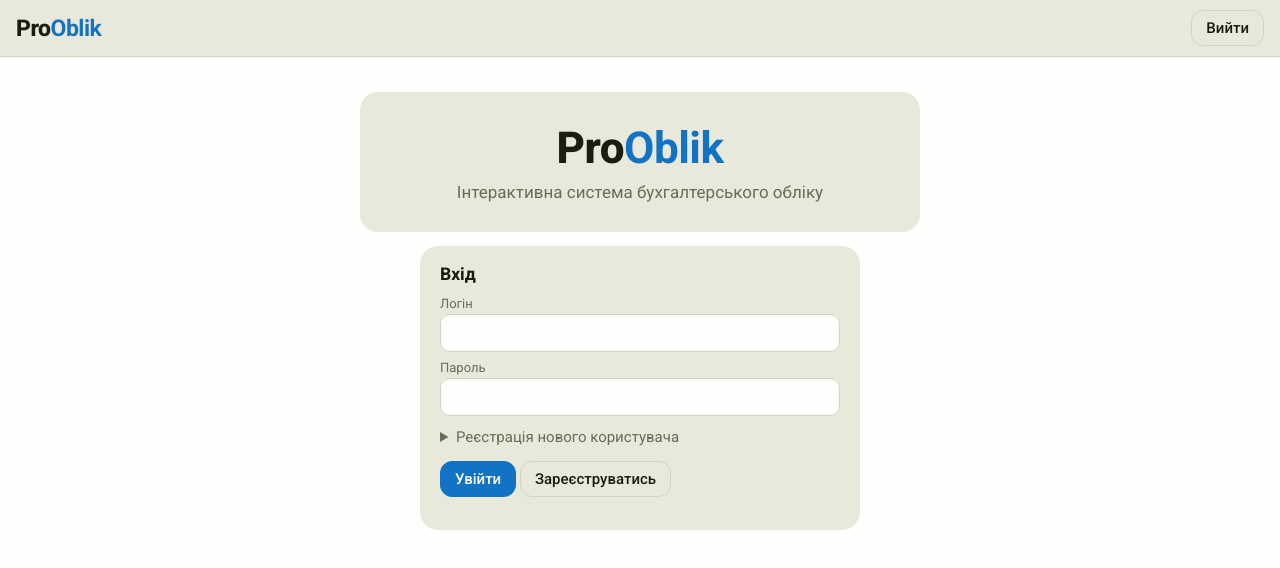
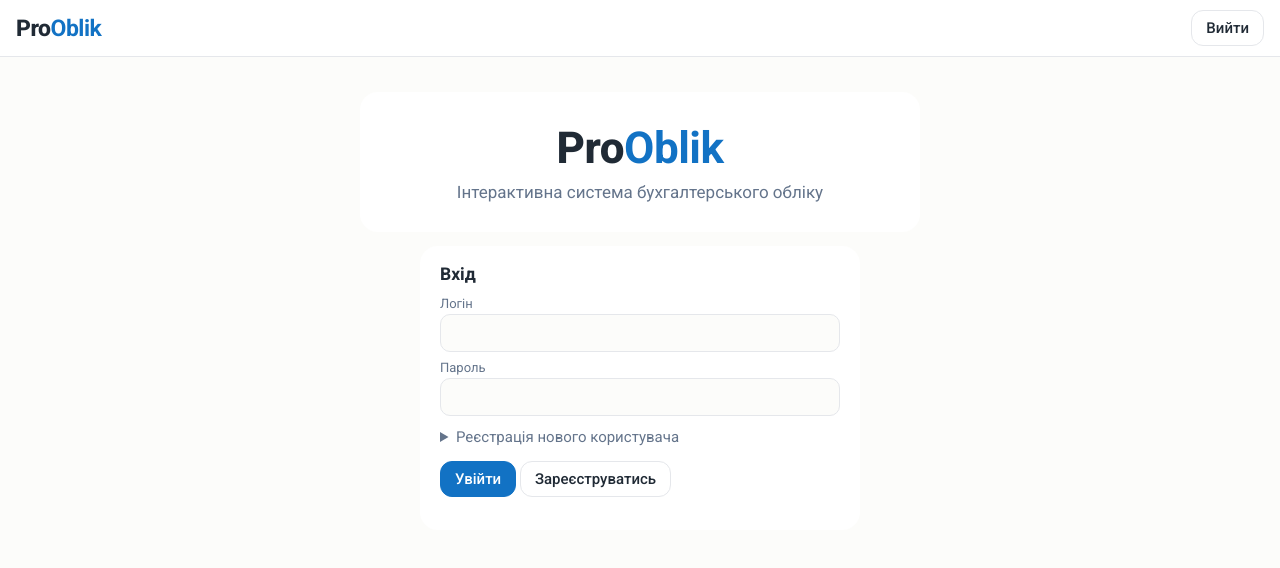
Before and after one commit to SVAccounting/SVA, a website: page public/index.html in a window 1280 px wide. Drawn offline with Linux system fonts and the light colour scheme.

Commit message:
update theme.css

```diff
--- a/public/theme.css
+++ b/public/theme.css
@@ -1,5 +1,9 @@
-:root{--bg:#FEFEFC;--card:#e9e9db;--tx:#1b1c12;--mut:#6a6b58;--ac:#1272c4;--bd:#d3d4c1;--r:18px}
-@media(prefers-color-scheme:dark){:root{--bg:#14160e;--card:#1f2217;--tx:#ecefe0;--mut:#9aa088;--ac:#5aa7f0;--bd:#33382a}}
+:root{--bg:#fcfcfa;--card:#ffffff;--tx:#202a35;--mut:#64748b;--ac:#1272c4;--bd:#e5e7eb;--r:18px}
+header{background:#ffffff}
+aside{background:#fafbfc}
+.nh{background:#edf3f8!important;color:#1272c4}
+tbody tr:nth-child(even){background:#f8fafc}
+tbody tr:hover{background:#eef5fc}
 body{font-family:Roboto,Inter,system-ui,sans-serif;font-size:15px}
 header{position:sticky;top:0;z-index:30;border:0;box-shadow:0 1px 0 var(--bd);padding:10px 16px;gap:10px}
 .logo{font-size:23px;font-weight:800;letter-spacing:-.5px;color:var(--tx)}.logo b{color:var(--ac);font-size:inherit}.logo.xl{font-size:44px}
```
